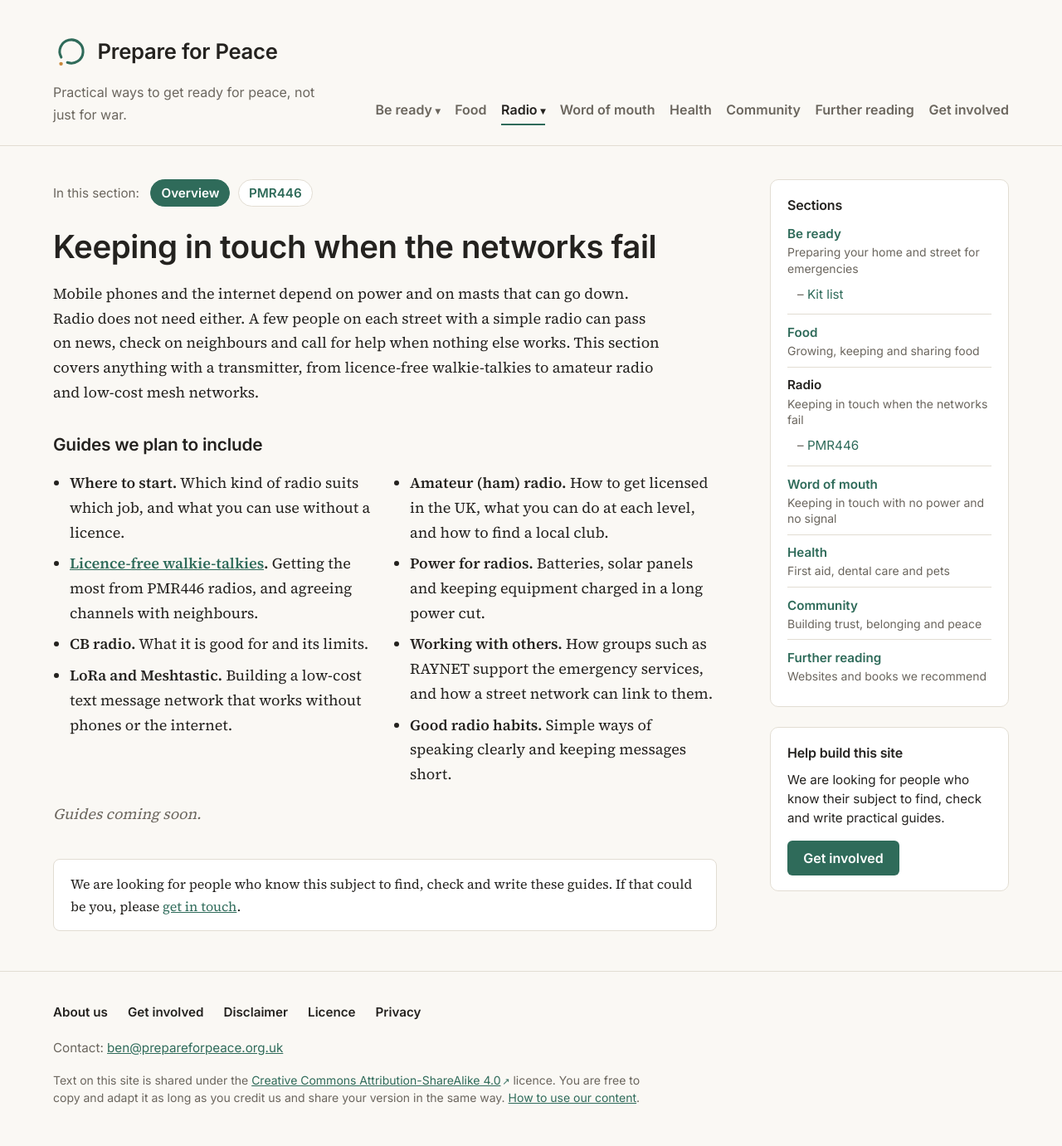
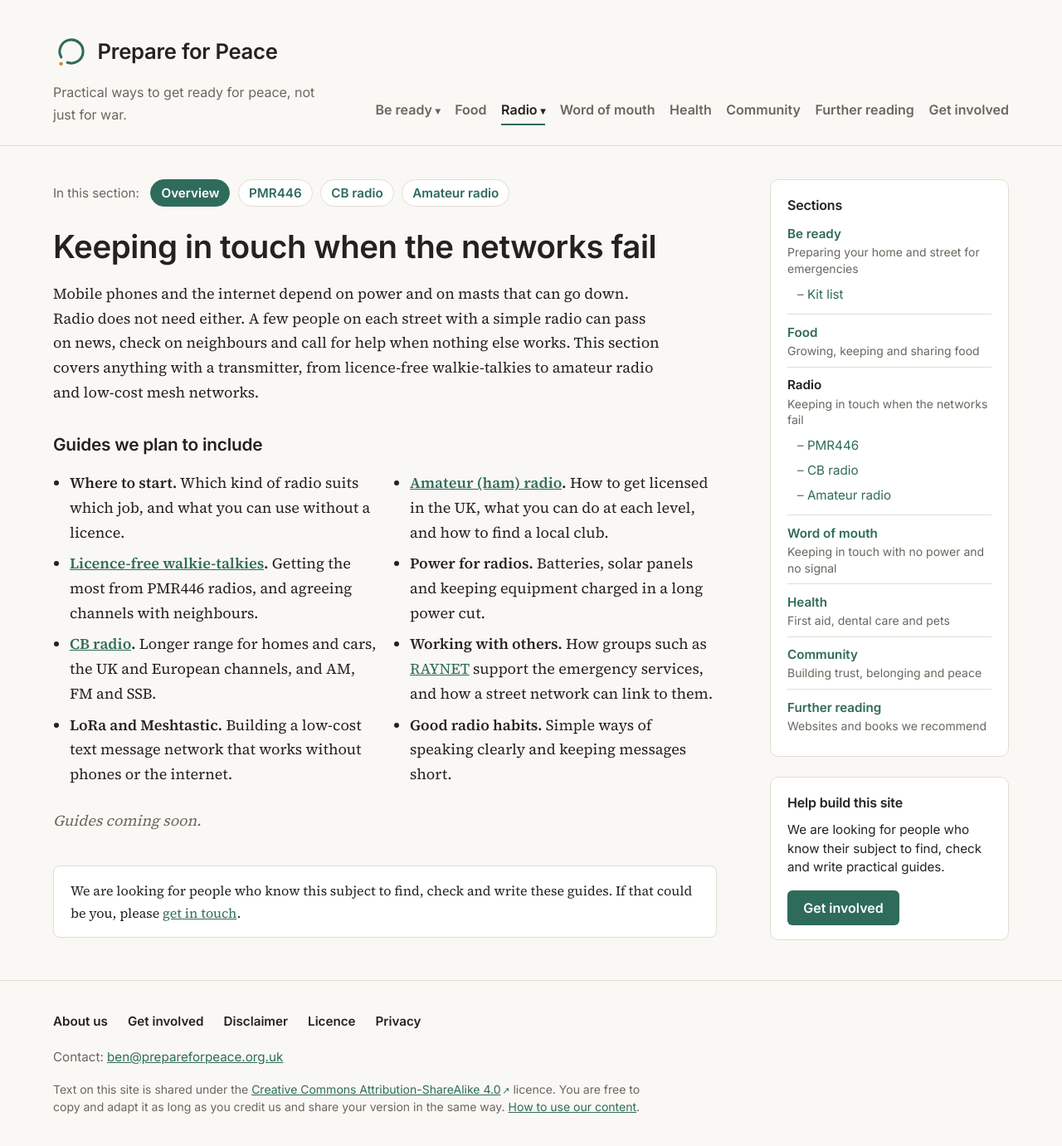
Before and after one commit to bwaymark/prepareforpeace-site, a Jekyll site: the page built from radio.md, in a window 1280 px wide and 1384 px high. Shown: the top 1381 px of the window at 83% size. Built offline with Jekyll 4.4.1, drawn with Linux system fonts in a browser that asks for light colours.

Commit message:
Added radio sections

```diff
--- a/_data/navigation.yml
+++ b/_data/navigation.yml
@@ -17,6 +17,10 @@
   children:
     - title: PMR446
       url: /radio/446/
+    - title: CB radio
+      url: /radio/cb/
+    - title: Amateur radio
+      url: /radio/amateur/
 - title: Word of mouth
   url: /word-of-mouth/
   summary: Keeping in touch with no power and no signal
--- a/assets/style.css
+++ b/assets/style.css
@@ -184,8 +184,8 @@ a.external::after { content: "\2197"; display: inline-block; margin-left: .15em;
 .sidebar-children a::before { content: "\2013\00a0"; color: var(--muted); }
 
 /* Tables */
-.content table { border-collapse: collapse; margin: 1rem 0 1.5rem; font: 400 .95rem/1.4 "Inter", system-ui, sans-serif; background: var(--field); border: 1px solid var(--rule); border-radius: 8px; overflow: hidden; display: block; max-width: 100%; overflow-x: auto; width: max-content; }
-.content th, .content td { padding: .5rem .9rem; text-align: left; border-bottom: 1px solid var(--rule); white-space: nowrap; }
+.content table { border-collapse: collapse; margin: 1rem 0 1.5rem; font: 400 .95rem/1.4 "Inter", system-ui, sans-serif; background: var(--field); border: 1px solid var(--rule); border-radius: 8px; display: block; max-width: 100%; overflow-x: auto; width: fit-content; }
+.content th, .content td { padding: .5rem .9rem; text-align: left; vertical-align: top; border-bottom: 1px solid var(--rule); }
 .content th { font-weight: 600; background: var(--bg); }
 .content tr:last-child td { border-bottom: 0; }
 .content td:nth-child(3), .content th:nth-child(3) { border-left: 1px solid var(--rule); }
--- a/radio.md
+++ b/radio.md
@@ -12,11 +12,11 @@ Mobile phones and the internet depend on power and on masts that can go down. Ra
 
 - **Where to start.** Which kind of radio suits which job, and what you can use without a licence.
 - **[Licence-free walkie-talkies](/radio/446/).** Getting the most from PMR446 radios, and agreeing channels with neighbours.
-- **CB radio.** What it is good for and its limits.
+- **[CB radio](/radio/cb/).** Longer range for homes and cars, the UK and European channels, and AM, FM and SSB.
 - **LoRa and Meshtastic.** Building a low-cost text message network that works without phones or the internet.
-- **Amateur (ham) radio.** How to get licensed in the UK, what you can do at each level, and how to find a local club.
+- **[Amateur (ham) radio](/radio/amateur/).** How to get licensed in the UK, what you can do at each level, and how to find a local club.
 - **Power for radios.** Batteries, solar panels and keeping equipment charged in a long power cut.
-- **Working with others.** How groups such as RAYNET support the emergency services, and how a street network can link to them.
+- **Working with others.** How groups such as [RAYNET](/radio/amateur/#raynet-amateur-radio-for-the-community) support the emergency services, and how a street network can link to them.
 - **Good radio habits.** Simple ways of speaking clearly and keeping messages short.
 
 <p class="soon">Guides coming soon.</p>
```
Also changed, not shown: amateur-radio.md (added, +62 -0 lines), books.md (+5 -0 lines), cb-radio.md (added, +77 -0 lines), README.md.
